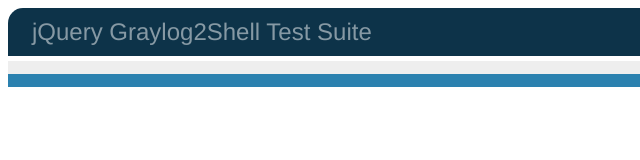
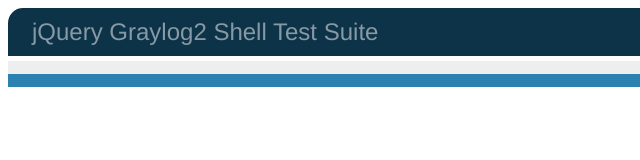
Before and after one commit to robertkowalski/jquery.graylog2shell, a website: page index.html in a window 1280 px wide. Shown: the full height of the page, 0-640 px from the left. Drawn offline with nearby package versions, Linux system fonts and the light colour scheme.

Commit message:
add whitespace

```diff
--- a/index.html
+++ b/index.html
@@ -14,7 +14,7 @@
   <script src="https://raw.github.com/robertkowalski/jquery.graylog2shell/master/test/jquery.graylog2shell_test.js"></script>
 </head>
 <body>
-  <h1 id="qunit-header">jQuery Graylog2Shell Test Suite</h1>
+  <h1 id="qunit-header">jQuery Graylog2 Shell Test Suite</h1>
   <h2 id="qunit-banner"></h2>
   <div id="qunit-testrunner-toolbar"></div>
   <h2 id="qunit-userAgent"></h2>
```
